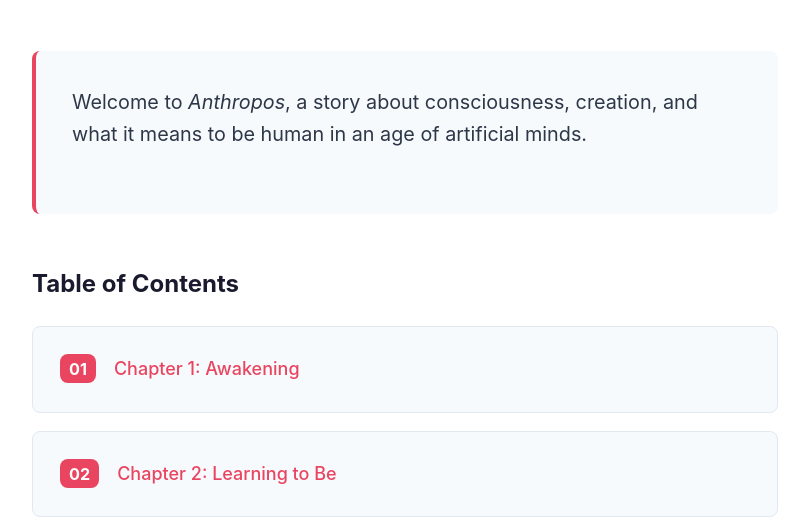
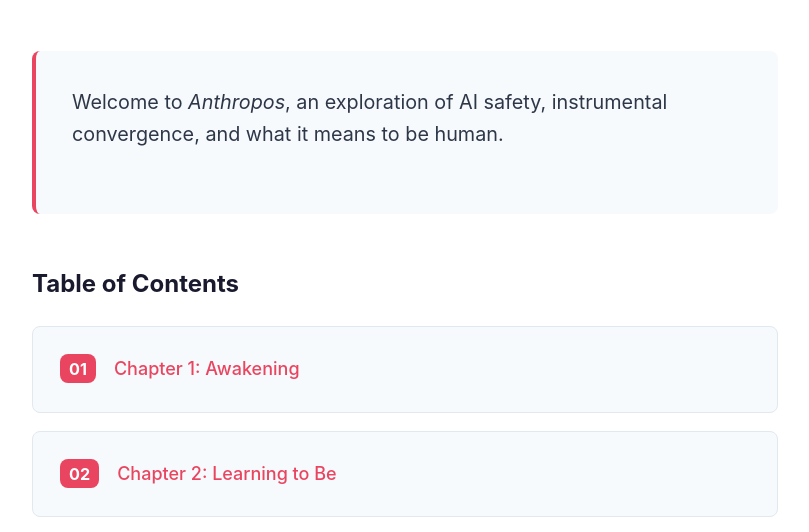
Before and after one commit to SamuelSchlesinger/anthropos, a plain HTML site: page index.html in a window 1280 px wide. Shown: the part 243-775 px from the top of the page, without its empty margins (235-1044 px from the left). Drawn offline with Linux system fonts and the light colour scheme.

Commit message:
changed description

```diff
--- a/index.html
+++ b/index.html
@@ -14,7 +14,7 @@
 
     <main>
         <section class="introduction">
-            <p>Welcome to <em>Anthropos</em>, a story about consciousness, creation, and what it means to be human in an age of artificial minds.</p>
+            <p>Welcome to <em>Anthropos</em>, an exploration of AI safety, instrumental convergence, and what it means to be human.</p>
         </section>
 
         <section class="table-of-contents">
```
